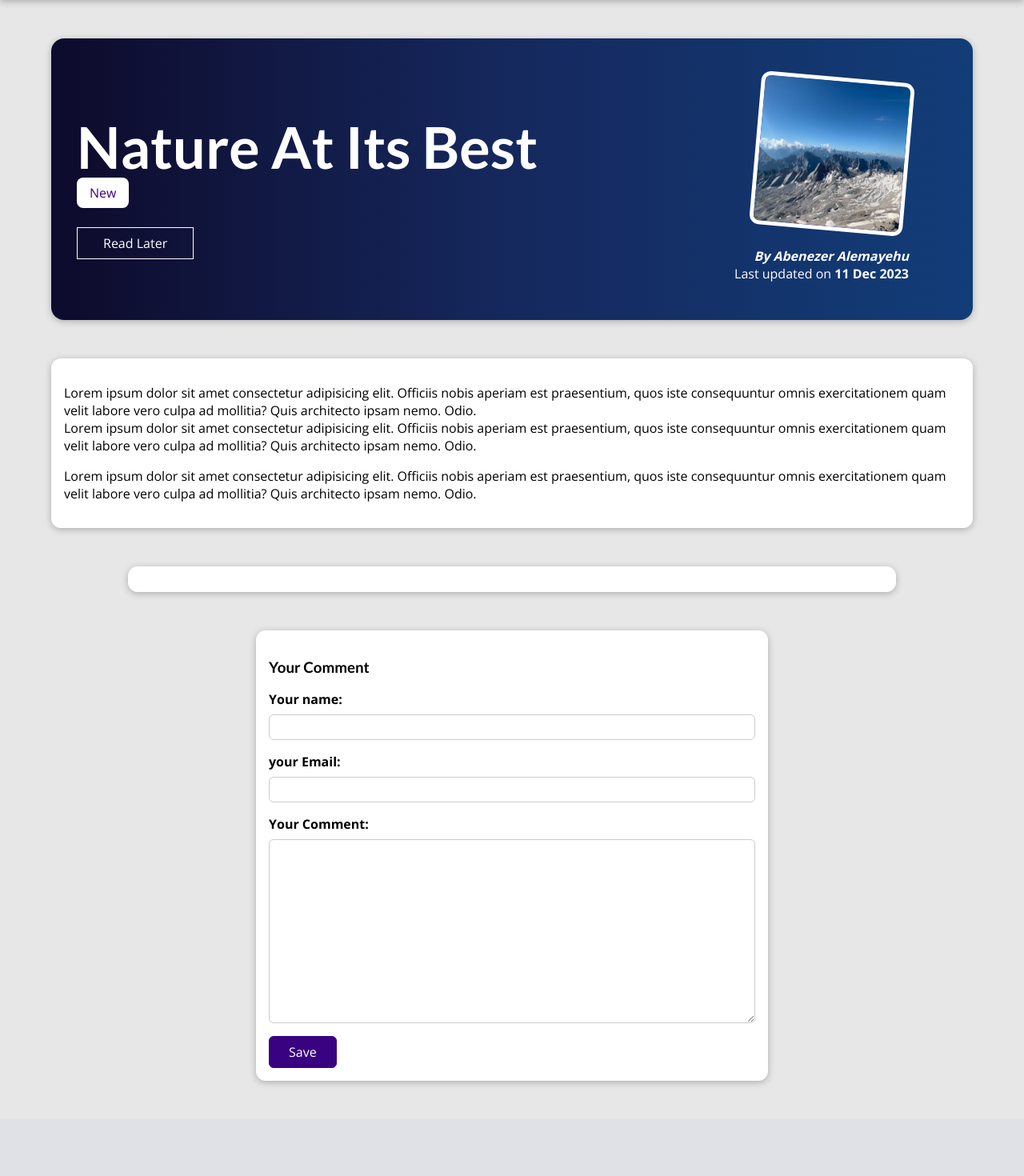
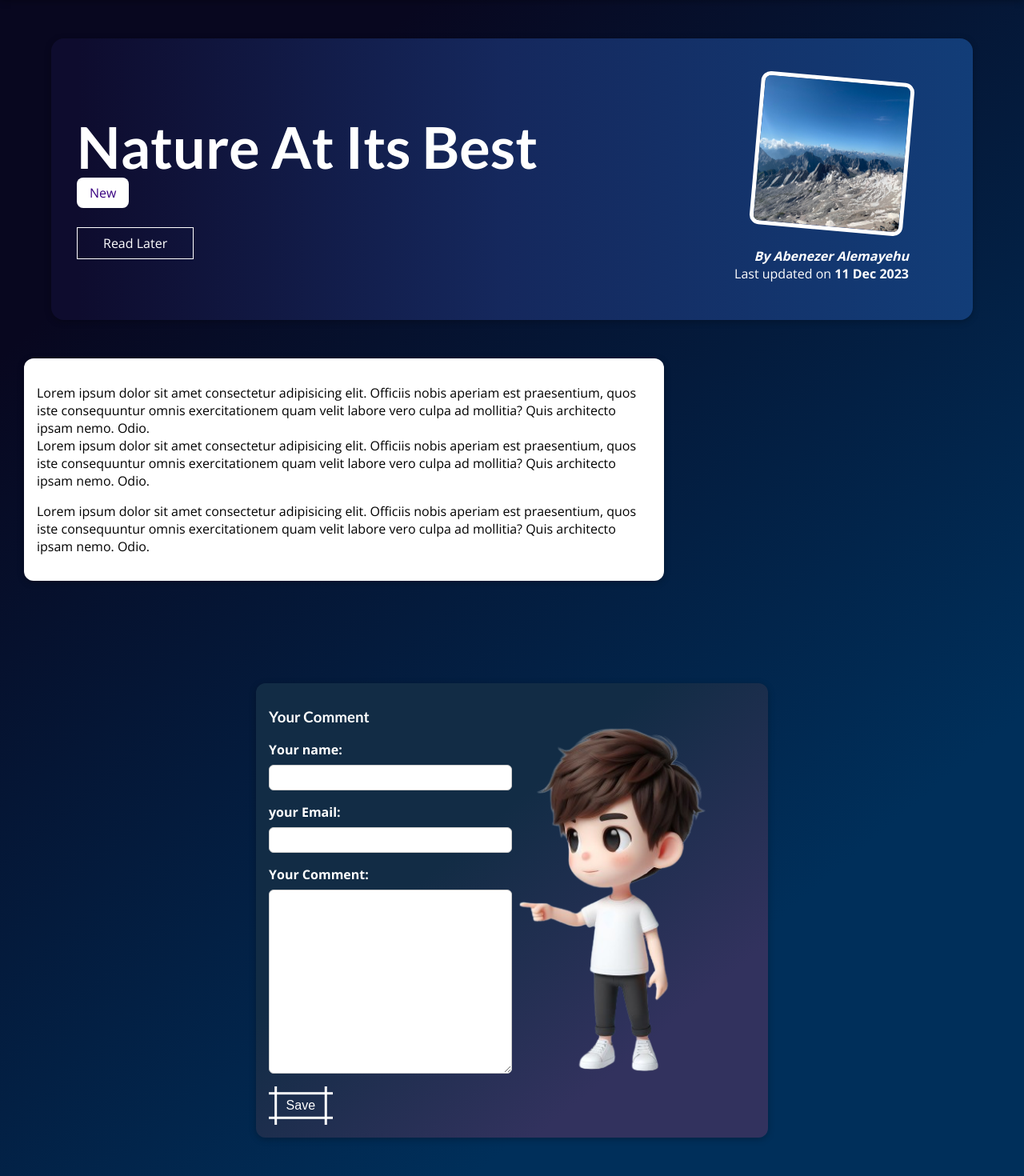
Before and after one commit to Abenezerjr/Blog_page, a Django app: a page that uses blog/templates/blog/post-detail.html in a window 1280 px wide. Shown: the part 80-1550 px from the top of the page at 80% size. Before the commit the page ends 1436 px from the top, so only its background shows below. Run offline with Django 4.2, Linux system fonts and the light colour scheme; data comes from the database, SQL or seed files in the repository.

Commit message:
Refactor post-detail.css and app.css for improved layout and aesthetics

```diff
--- a/blog/models.py
+++ b/blog/models.py
@@ -38,6 +38,7 @@
 
 class Comment(models.Model):
     user_name = models.CharField(max_length=120)
+    date = models.DateField(auto_now=True)
     user_email = models.EmailField()
     text = models.TextField(max_length=400)
     post = models.ForeignKey(
--- a/blog/static/blog/post-detail.css
+++ b/blog/static/blog/post-detail.css
@@ -1,6 +1,7 @@
 body {
-  background-color: #e7e7e7;
-}
+background: rgb(8,7,31);
+background: linear-gradient(140deg, rgba(8,7,31,1) 20%, rgba(0,47,90,1) 78%);
+  }
 
 #main-navigation {
   background: linear-gradient(90deg, rgba(14,12,46,1) 3%, rgba(21,40,93,1) 49%, rgba(18,61,120,1) 100%);
@@ -76,8 +77,10 @@
 
 main {
   width: 90%;
-  max-width: 90rem;
+  /*max-width: 90rem;*/
+   max-width: 50rem;
   margin: 3rem auto;
+  margin-left: 30px;
   background-color: white;
   padding: 1rem;
   border-radius: 12px;
@@ -91,30 +94,36 @@
 
 }
 #comment-form {
+
+  justify-content: flex-start;
+  align-items: flex-start;
   margin: 3rem auto;
   width: 90%;
   max-width: 40rem;
   border-radius: 12px;
-  background-color: white;
+  background: rgb(18,44,69);
+background: linear-gradient(140deg, rgba(18,44,69,1) 38%, rgba(50,50,94,1) 78%);
   box-shadow: 0 2px 8px rgba(0, 0, 0, 0.25);
   padding: 1rem;
+  color: white;
 }
 
-#comment-form button {
-  font: inherit;
-  background-color: #390281;
-  color: white;
-  border: 1px solid #390281;
-  padding: 0.5rem 1.5rem;
-  border-radius: 6px;
-  cursor: pointer;
-}
+/*#comment-form button {*/
+/*  font: inherit;*/
+/*  background: rgb(18,44,69);*/
+/*background: linear-gradient(140deg, rgba(18,44,69,1) 38%, rgba(50,50,94,1) 78%);*/
+/*  color: white;*/
+/*  border: 1px solid #390281;*/
+/*  padding: 0.5rem 1.5rem;*/
+/*  border-radius: 6px;*/
+/*  cursor: pointer;*/
+/*}*/
 
-#comment-form button:hover,
-#comment-form button:active {
-  background-color: #4f0ba7;
-  border-color: #4f0ba7;
-}
+/*#comment-form button:hover,*/
+/*#comment-form button:active {*/
+/*  background-color: #4f0ba7;*/
+/*  border-color: #4f0ba7;*/
+/*}*/
 
 .form-control {
   margin-bottom: 1rem;
@@ -128,8 +137,11 @@
 
 .form-control input,
 .form-control textarea {
-  display: block;
-  width: 100%;
+  display: flex;
+  flex-direction: row;
+  justify-content: flex-start;
+  align-items: flex-start;
+  width: 50%;
   font: inherit;
   padding: 0.25rem;
   border-radius: 6px;
@@ -172,12 +184,14 @@
 }
 
 #comments {
-  margin: 3rem auto;
-  width: 90%;
-  max-width: 60rem;
+  margin: 1rem auto;
+  width: 60%;
+  max-width: 40rem;
+  color: white;
+
   border-radius: 12px;
-  background-color: white;
-  box-shadow: 0 2px 8px rgba(0, 0, 0, 0.25);
+  /*background-color: white;*/
+  /*box-shadow: 0 2px 8px rgba(0, 0, 0, 0.25);*/
   padding: 1rem 2rem;
 }
 
@@ -188,7 +202,7 @@
 }
 
 #comments li {
-  margin-bottom: 1rem;
+  margin-bottom: 0.5rem;
   border-bottom: 2px solid #ccc;
 }
 
@@ -196,6 +210,68 @@
   border-bottom: none;
 }
 
-#comments h2 {
-  color: #464646;
+#comments h5,h4 {
+  color: #ffffff;
+  margin-top: -10px ;
 }
+#comments h5{
+  display: block;
+  margin-left: 80px;
+  margin-top: -40px;
+  color: #868383;
+  text-decoration-style: wavy;
+}
+#th{
+  display: block;
+  margin-top: 10px;
+  margin-left: 200px;
+  margin-bottom: -500px;
+  max-width:80% ;
+}
+.button-89 {
+  --b: 3px;   /* border thickness */
+  --s: .45em; /* size of the corner */
+  --color: #ffffff;
+
+  padding: calc(.5em + var(--s)) calc(.9em + var(--s));
+  color: var(--color);
+  --_p: var(--s);
+  background:
+    conic-gradient(from 90deg at var(--b) var(--b),#0000 90deg,var(--color) 0)
+    var(--_p) var(--_p)/calc(100% - var(--b) - 2*var(--_p)) calc(100% - var(--b) - 2*var(--_p));
+  transition: .3s linear, color 0s, background-color 0s;
+  outline: var(--b) solid #0000;
+  outline-offset: .6em;
+  font-size: 16px;
+
+  border: 0;
+
+  user-select: none;
+  -webkit-user-select: none;
+  touch-action: manipulation;
+    cursor: pointer;
+}
+
+.button-89:hover,
+.button-89:focus-visible{
+  --_p: 0px;
+  outline-color: var(--color);
+  outline-offset: .05em;
+}
+
+.button-89:active {
+  background: var(--color);
+  color: #fff;
+}
+#example img {
+  display: block;
+  margin-left: 900px;
+  max-width: 80%;
+  width: 30rem;
+  height: 60rem;
+  margin-top: -350px;
+  border-radius: 12px;
+
+
+
+}
--- a/blog/templates/blog/index.html
+++ b/blog/templates/blog/index.html
@@ -119,7 +119,7 @@
 
 
 
- <section id="about" >
+ <div id="about" >
 
 <div class="parent">
     <div class="div1">
@@ -181,5 +181,5 @@
         </ul>
     </div>
 </div>
-</section>
+</div>
 {% endblock %}
--- a/blog/templates/blog/post-detail.html
+++ b/blog/templates/blog/post-detail.html
@@ -45,7 +45,7 @@
         <img src="{{ post.image.url }}" alt={{ post.title}} />
         <address> By <a href="{{ post.author.email_address }}"> {{post.author |title }}</a></address>
         <div>
-            Last updated on <time> {{ post.date|date:"d M Y" }}</time>
+            Last updated on <time> {{ post.date|date:"d M Y " }}</time>
 
         </div>
     </article>
@@ -53,18 +53,23 @@
 
     <main>
    {{ post.content| linebreaks }}
+{#    <img src="{{ post.image.url }}" alt={{ ""}} />#}
     </main>
+
     <section id="comments">
      <ul>
          {% for comment in comments %}
          <li>
-             <h2>{{ comment.user_name }}</h2>
+             <h4>{{ comment.user_name }}</h4>
+             <h5>{{ comment.date }}</h5>
              <p>{{ comment.text|linebreaks }}</p>
          </li>
          {% endfor %}
      </ul>
     </section>
     <section id="comment-form">
+
+     <img id="th" src="{% static "blog/images/comment.png" %}" alt=""/>
     <h3>Your Comment</h3>
     <form action="{% url "post-detail-page" post.slug %}" method="POST" >
     {% csrf_token %}
@@ -75,7 +80,7 @@
             {{ form_filed.errors }}
         </div>
         {% endfor %}
-        <button>Save</button>
+       <button class="button-89" role="button">Save</button>
 
     </form>
 
--- a/blog/templates/blog/stored-posts.html
+++ b/blog/templates/blog/stored-posts.html
@@ -20,7 +20,6 @@
         {% endfor %}
 
 
-
     </ul>
 
 
--- a/static/app.css
+++ b/static/app.css
@@ -2,7 +2,7 @@
 
 * {
     box-sizing: border-box;
-    background:-webkit-radial-gradient(circle at 3% 25%, rgba(0, 40, 83, 1) 0%, rgba(4, 12, 24, 1) 25%);
+    /*background:-webkit-radial-gradient(circle at 3% 25%, rgba(0, 40, 83, 1) 0%, rgba(4, 12, 24, 1) 25%);*/
 }
 
 html {
```
Also changed, not shown: blog/static/blog/index.css (+33 -22 lines), blog/static/blog/stored-posts.css (+5 -4 lines), blog/migrations/0004_comment_date.py (added), blog/static/blog/images/comment.png (added), uploads/posts/_02b359bd-c1fa-4e09-ac47-1f3fe95118de.jpg (added).
